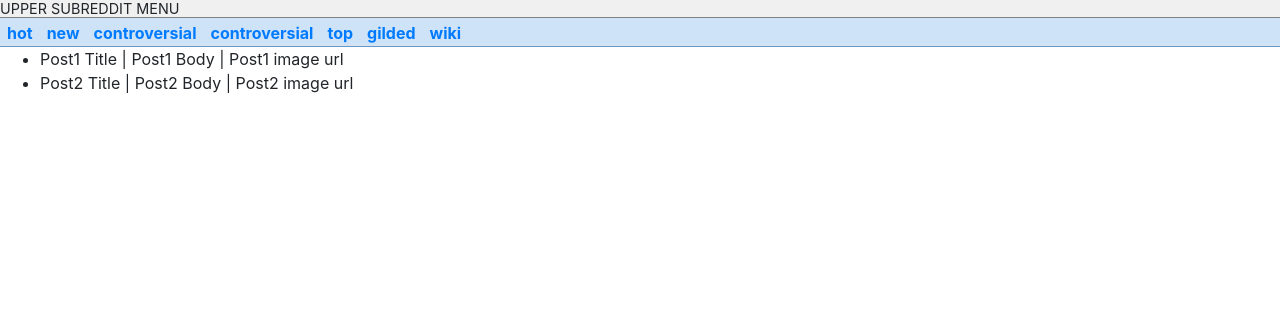
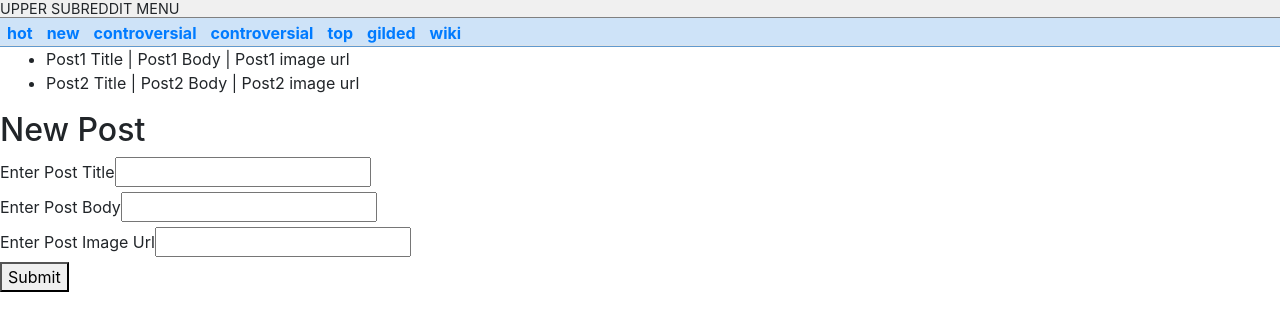
Before and after one commit to emilywatkins/clone, an Angular app: page / in a window 1280 px wide. Shown: the top 330 px of the page. Built offline with nearby package versions, Linux system fonts and the light colour scheme.

Commit message:
add styling for list of posts.

```diff
--- a/src/app/app.component.css
+++ b/src/app/app.component.css
@@ -19,3 +19,7 @@
   float: left;
   padding-left: 5px;
 }
+
+#content {
+  margin-left: 6px;
+}
--- a/src/app/app.component.html
+++ b/src/app/app.component.html
@@ -10,10 +10,10 @@
     </div>
   </div>
   <div id="content">
+    <app-post-list [childPostList]="masterPostList"></app-post-list>
+  </div>
+  <div id="side">
 
   </div>
-  <div id="side-login">
-
-  </div>
-  <app-post-list [childPostList]="masterPostList"></app-post-list>
 </div>
+<app-new-post></app-new-post>
--- a/src/app/app.module.ts
+++ b/src/app/app.module.ts
@@ -6,13 +6,15 @@ import { AppComponent } from './app.component';
 import { TabMenuComponent } from './tab-menu/tab-menu.component';
 
 import { PostListComponent } from './post-list/post-list.component';
+import { NewPostComponent } from './new-post/new-post.component';
 
 
 @NgModule({
   declarations: [
     AppComponent,
     TabMenuComponent,
-    PostListComponent
+    PostListComponent,
+    NewPostComponent
   ],
   imports: [
     BrowserModule
```
